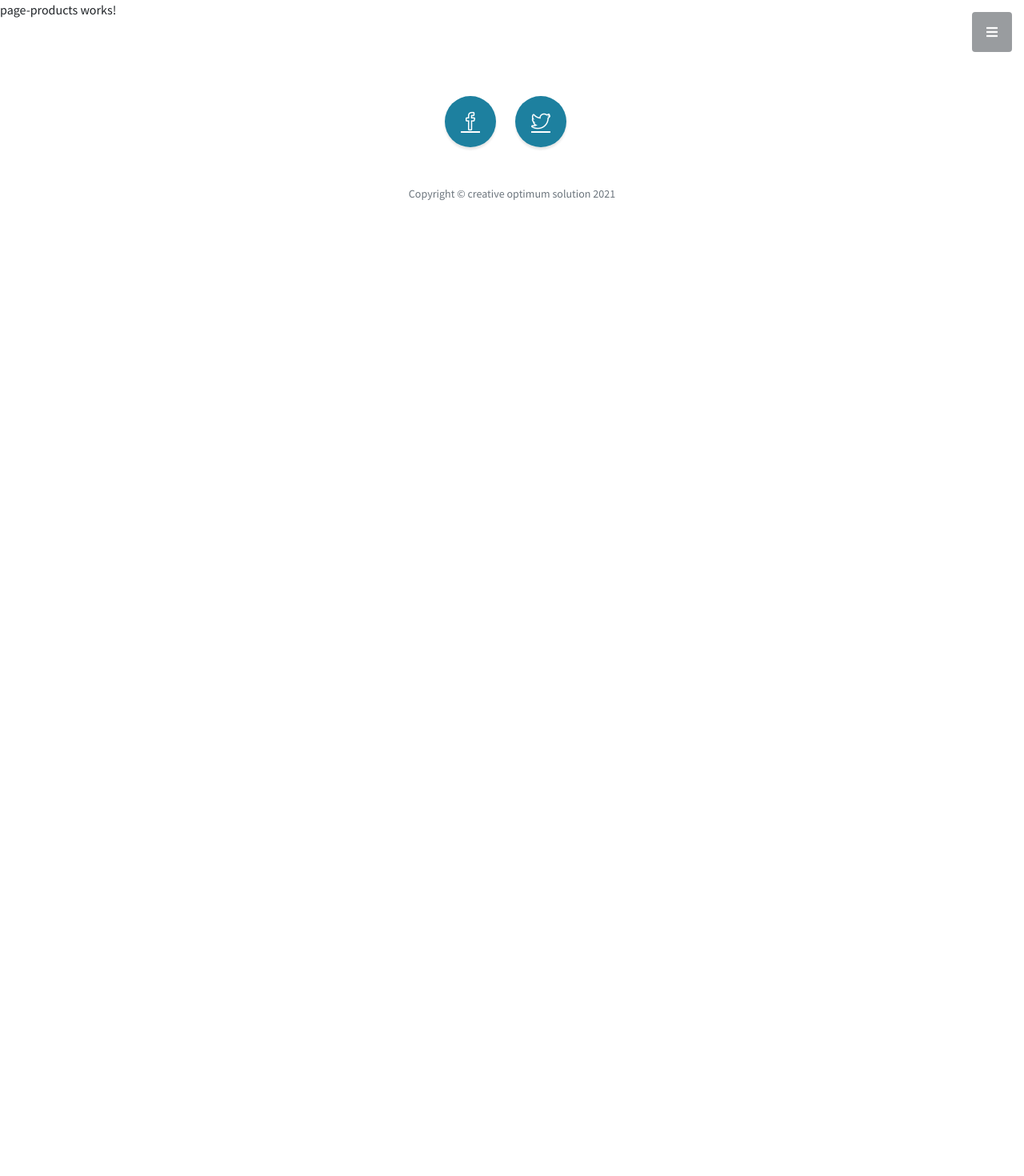
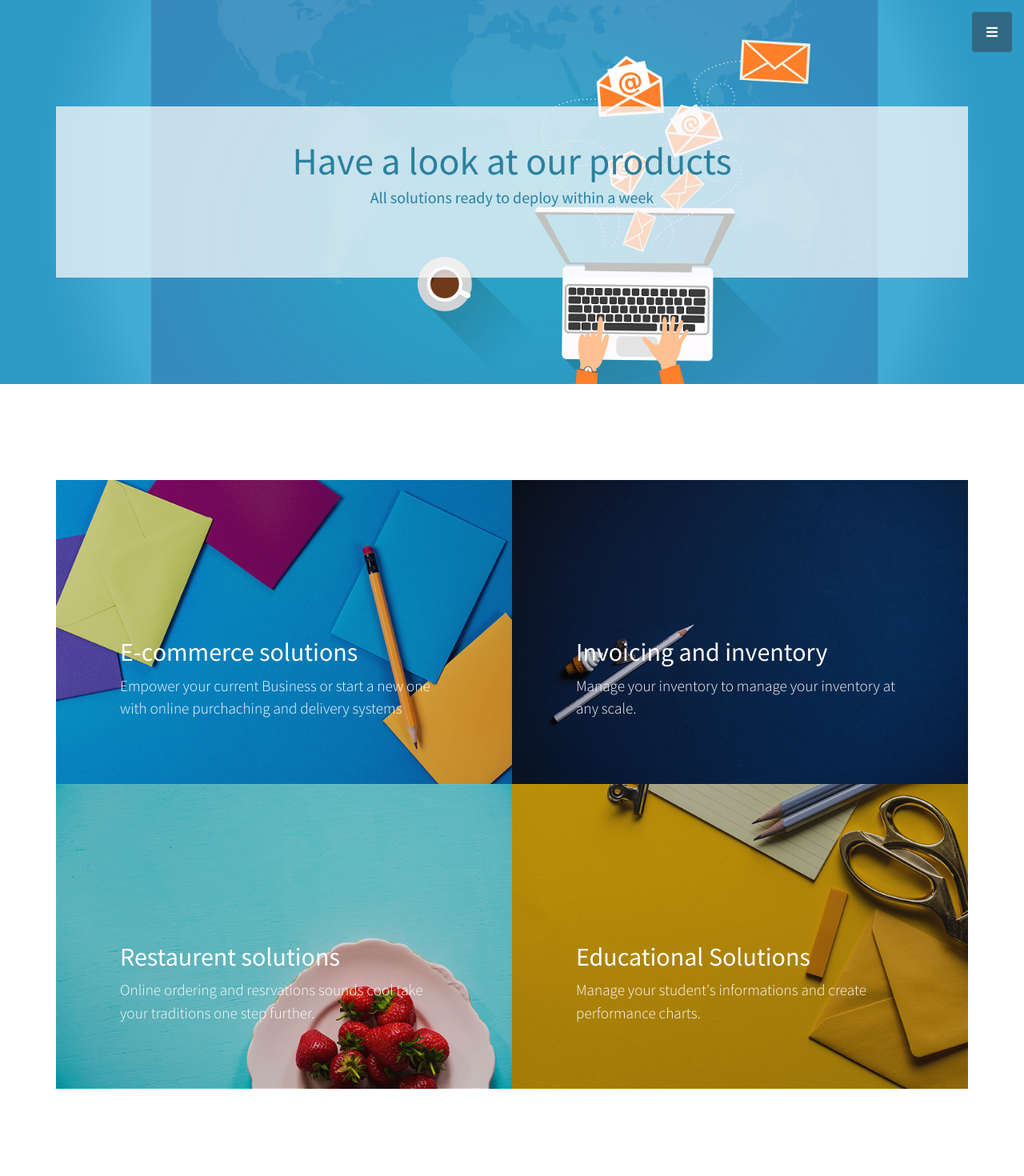
Before and after one commit to ahpatel128/creativeoptimumsolution, an Angular app: page /products in a window 1280 px wide. Shown: the top 1470 px of the page at 80% size. Before the commit the page ends 800 px from the top, so only its background shows below. Built offline with nearby package versions, Linux system fonts and the light colour scheme.

Commit message:
new product page design

```diff
--- a/src/app/about/about.component.html
+++ b/src/app/about/about.component.html
@@ -5,7 +5,7 @@
           <h2>"Technical advancement is not extravagance it's bare minimum!"</h2>
           <p class="lead mb-5">We are just a new solution provider who will advance you in all the tearms wanna know which things you need to make your business fly.
            </p>
-          <a class="btn btn-dark btn-xl js-scroll-trigger" href="#services">What We Offer</a>
+          <a class="btn btn-dark btn-xl js-scroll-trigger" href="/services">What We Offer</a>
         </div>
       </div>
     </div>
--- a/src/app/app.component.html
+++ b/src/app/app.component.html
@@ -1,4 +1,3 @@
 <app-navigation></app-navigation>
-
 <router-outlet> </router-outlet>
 <app-footer></app-footer>
--- a/src/app/page-products/page-products.component.css
+++ b/src/app/page-products/page-products.component.css
@@ -0,0 +1,3 @@
+.masthead{
+    height: 40%;
+}
--- a/src/app/page-products/page-products.component.html
+++ b/src/app/page-products/page-products.component.html
@@ -1 +1,59 @@
-<p>page-products works!</p>
+<header class="masthead d-flex" style="background:url(../../assets/img/banners/3.png);background-image:  no-repeat;background-position:  center;background-attachment: fixed; background-size: cover;">
+    <div class="container text-center my-auto" style="background: #f8f9fabf;padding: 40px;color: #2a809f;">
+        <h3 class="mb-1" style="font-weight: 400; font-size: 3rem;">Have a look at our products</h3>
+        <h5 class="mb-5" style="font-weight: 400;">
+            All solutions ready to deploy within a week
+        </h5>
+    </div>
+    <div class="overlay"></div>
+</header>
+<section class="content-section" id="portfolio">
+    <div class="container">
+      <div class="row no-gutters">
+        <div class="col-lg-6">
+          <a class="portfolio-item" href="#!">
+            <div class="caption">
+              <div class="caption-content">
+                <div class="h2">E-commerce solutions</div>
+                <p class="mb-0">Empower your current Business or start a new one with online purchaching and delivery systems</p>
+              </div>
+            </div>
+            <img class="img-fluid" src="assets/img/portfolio-1.jpg" alt="">
+          </a>
+        </div>
+        <div class="col-lg-6">
+          <a class="portfolio-item" href="#!">
+            <div class="caption">
+              <div class="caption-content">
+                <div class="h2">Invoicing and inventory</div>
+                <p class="mb-0">Manage your inventory to manage your inventory at any scale.</p>
+              </div>
+            </div>
+            <img class="img-fluid" src="assets/img/portfolio-2.jpg" alt="">
+          </a>
+        </div>
+        <div class="col-lg-6">
+          <a class="portfolio-item" href="#!">
+            <div class="caption">
+              <div class="caption-content">
+                <div class="h2">Restaurent solutions</div>
+                <p class="mb-0">Online ordering and resrvations sounds cool take your traditions one step further.</p>
+              </div>
+            </div>
+            <img class="img-fluid" src="assets/img/portfolio-3.jpg" alt="">
+          </a>
+        </div>
+        <div class="col-lg-6">
+          <a class="portfolio-item" href="#!">
+            <div class="caption">
+              <div class="caption-content">
+                <div class="h2">Educational Solutions</div>
+                <p class="mb-0">Manage your student's informations and create performance charts.</p>
+              </div>
+            </div>
+            <img class="img-fluid" src="assets/img/portfolio-4.jpg" alt="">
+          </a>
+        </div>
+      </div>
+    </div>
+  </section>
```
Also changed, not shown: src/assets/img/banners/3.png (added).
